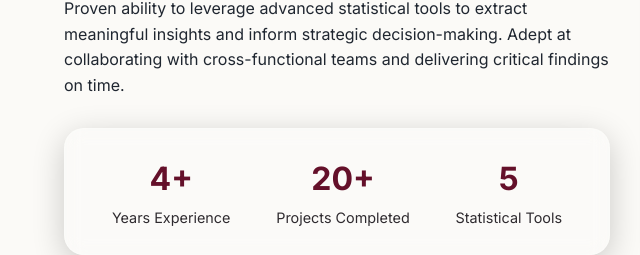
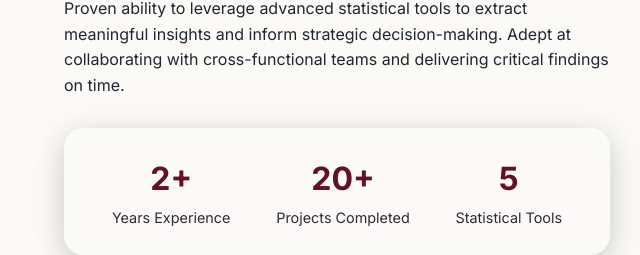
Before and after one commit to muiruripeter410-netizen/petermuiruri.github.io, a plain HTML site: page index.html in a window 1280 px wide. Shown: the part 3172-3427 px from the top of the page, 0-640 px from the left. Drawn offline with nearby package versions, Linux system fonts and the light colour scheme.

Commit message:
Update index.html

```diff
--- a/index.html
+++ b/index.html
@@ -272,7 +272,7 @@
 
                     <div class="experience-badge glass-effect">
                         <div class="exp-item">
-                            <span class="exp-number">4+</span>
+                            <span class="exp-number">2+</span>
                             <span class="exp-label">Years Experience</span>
                         </div>
                         <div class="exp-item">
@@ -414,4 +414,5 @@
     <script src="https://unpkg.com/aos@2.3.1/dist/aos.js"></script>
     <script src="script.js"></script>
 </body>
+
 </html>
```
